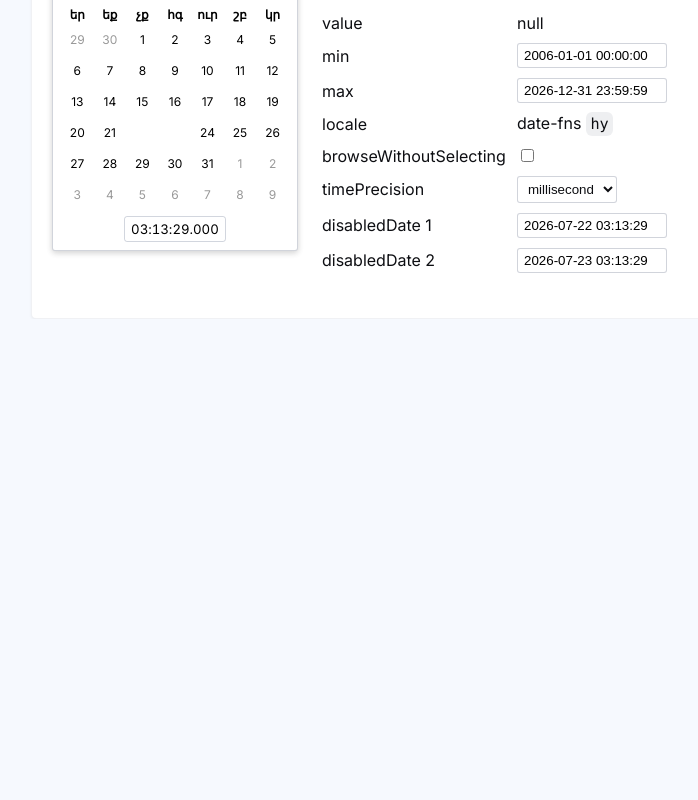
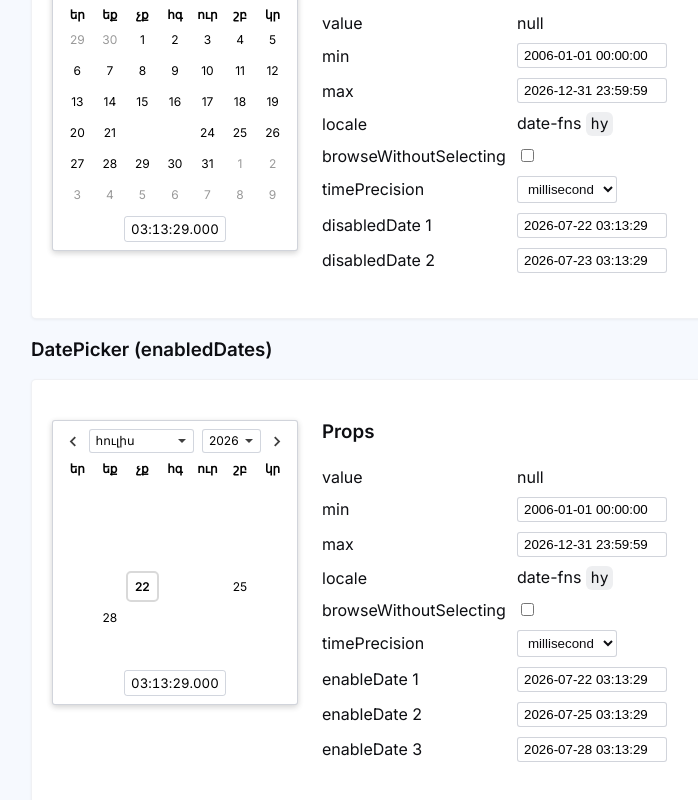
Before and after one commit to probablykasper/date-picker-svelte, a SvelteKit app: page / in a window 1280 px wide. Shown: the part 1328-2128 px from the top of the page, without its empty margins (209-907 px from the left). Before the commit the page ends 1647 px from the top, so only its background shows below. Built offline with nearby package versions, Linux system fonts and the light colour scheme.

Commit message:
feat: added enabledDates

```diff
--- a/src/lib/DateInput.svelte
+++ b/src/lib/DateInput.svelte
@@ -103,6 +103,10 @@
 
 	/** Disabled dates on calendar*/
 	export let disabledDates: Date[] = []
+
+	/** Enabled dates. Only days listed in this array will be enabled.
+	 * disabledDates prop will be ignored if this is used */
+	export let enabledDates: Date[] = []
 
 	// handle on:focusout for parent element. If the parent element loses
 	// focus (e.g input element), visible is set to false
@@ -236,6 +240,7 @@
 				{browseWithoutSelecting}
 				{timePrecision}
 				{disabledDates}
+				{enabledDates}
 			>
 				<slot />
 			</DateTimePicker>
--- a/src/lib/DatePicker.svelte
+++ b/src/lib/DatePicker.svelte
@@ -59,6 +59,9 @@
 	export let max = new Date(defaultDate.getFullYear(), 11, 31, 23, 59, 59, 999)
 	/** Disabled dates on calendar*/
 	export let disabledDates: Date[] = []
+	/** Enabled dates. Only days listed in this array will be enabled.
+	 * disabledDates prop will be ignored if this is used */
+	export let enabledDates: Date[] = []
 
 	$: if (value && value > max) {
 		setValue(max)
@@ -173,13 +176,26 @@
 		})
 	}
 
+	function isEnabledDate(calendarDay: CalendarDay) {
+		return enabledDates.find((day) => {
+			return (
+				day.getFullYear() === calendarDay.year &&
+				day.getMonth() === calendarDay.month &&
+				day.getDate() === calendarDay.number
+			)
+		})
+	}
+
 	function dayIsInRange(calendarDay: CalendarDay, min: Date, max: Date) {
 		const date = new Date(calendarDay.year, calendarDay.month, calendarDay.number)
 		const minDate = new Date(min.getFullYear(), min.getMonth(), min.getDate())
 		const maxDate = new Date(max.getFullYear(), max.getMonth(), max.getDate())
 
-		const disabled = isDisabledDate(calendarDay)
-		return date >= minDate && date <= maxDate && !disabled
+		return (
+			date >= minDate &&
+			date <= maxDate &&
+			(enabledDates.length === 0 ? !isDisabledDate(calendarDay) : isEnabledDate(calendarDay))
+		)
 	}
 	function shiftKeydown(e: KeyboardEvent) {
 		if (e.shiftKey && e.key === 'ArrowUp') {
@@ -357,6 +373,7 @@
 		{#each Array(6) as _, weekIndex}
 			<div class="week">
 				{#each calendarDays.slice(weekIndex * 7, weekIndex * 7 + 7) as calendarDay}
+					{#key enabledDates}
 						{#key disabledDates}
 							<!-- svelte-ignore a11y-click-events-have-key-events -->
 							<div
@@ -374,6 +391,7 @@
 							>
 								<span>{calendarDay.number}</span>
 							</div>
+						{/key}
 					{/key}
 				{/each}
 			</div>
--- a/src/routes/DatePicker.svelte
+++ b/src/routes/DatePicker.svelte
@@ -18,6 +18,14 @@
 	let disabledDay2 = new Date(disabledDay1)
 	disabledDay2.setDate(disabledDay1.getDate() + 1)
 	let disabledDates = [disabledDay1, disabledDay2]
+
+	let enabledDates = [new Date()]
+	const day2 = new Date()
+	day2.setDate(day2.getDate() + 3)
+	enabledDates.push(day2)
+	const day3 = new Date(day2)
+	day3.setDate(day3.getDate() + 3)
+	enabledDates.push(day3)
 </script>
 
 <Split>
@@ -29,7 +37,7 @@
 			{locale}
 			bind:browseWithoutSelecting
 			{timePrecision}
-			bind:disabledDates
+			{disabledDates}
 		/>
 	</div>
 	<div slot="right">
@@ -49,3 +57,34 @@
 		{/each}
 	</div>
 </Split>
+
+<h3 class="no-top">DatePicker (enabledDates)</h3>
+<Split>
+	<div class="left" slot="left">
+		<DatePicker
+			bind:value
+			bind:min
+			bind:max
+			{locale}
+			bind:browseWithoutSelecting
+			{timePrecision}
+			{enabledDates}
+		/>
+	</div>
+	<div slot="right">
+		<h3 class="no-top">Props</h3>
+		<Prop label="value">{value}</Prop>
+		<Prop label="min" bind:value={min} />
+		<Prop label="max" bind:value={max} />
+		<Prop label="locale">date-fns <code>hy</code></Prop>
+		<Prop label="browseWithoutSelecting" bind:value={browseWithoutSelecting} />
+		<Prop
+			label="timePrecision"
+			bind:value={timePrecision}
+			values={[null, 'minute', 'second', 'millisecond']}>{timePrecision}</Prop
+		>
+		{#each enabledDates as day, index}
+			<Prop label="enableDate {index + 1}" bind:value={day} />
+		{/each}
+	</div>
+</Split>
```
Also changed, not shown: src/routes/docs/+page.md (+2 -0 lines). Lines whose indentation alone changed are shown as unchanged.
